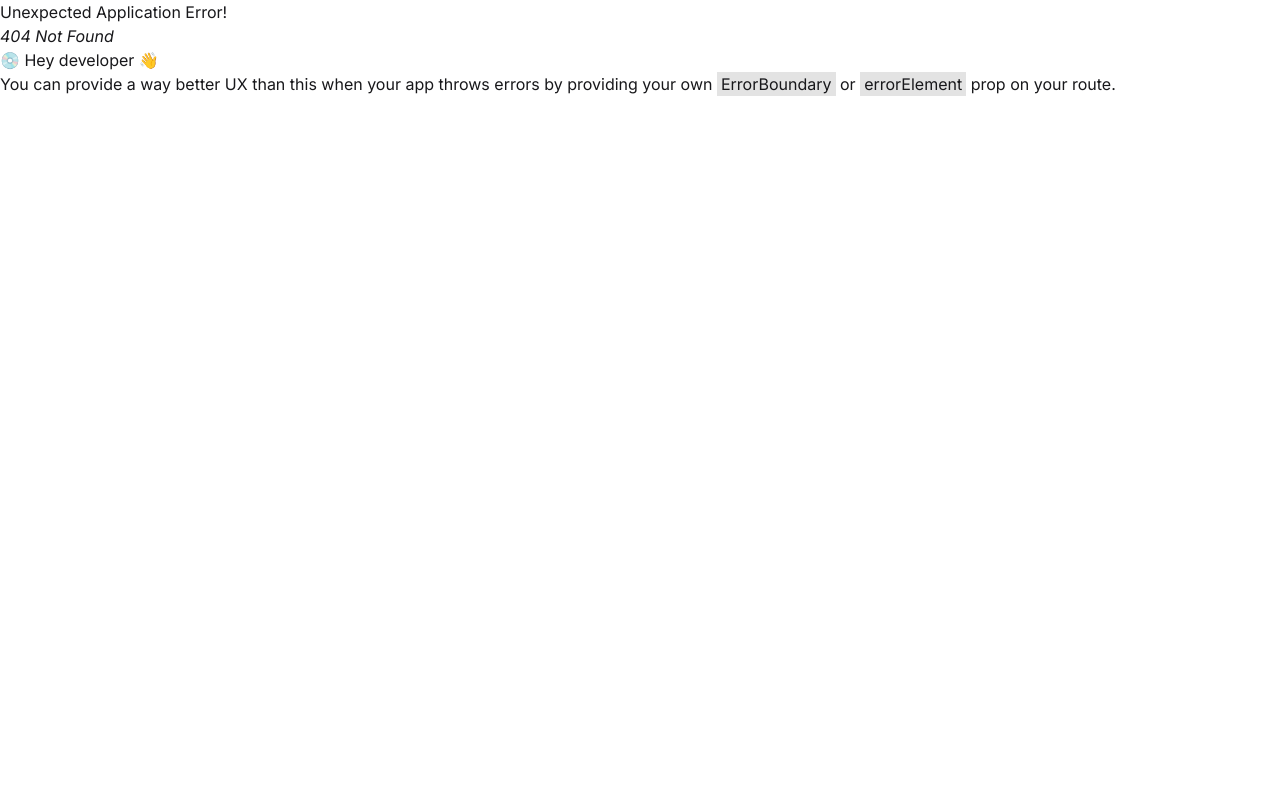
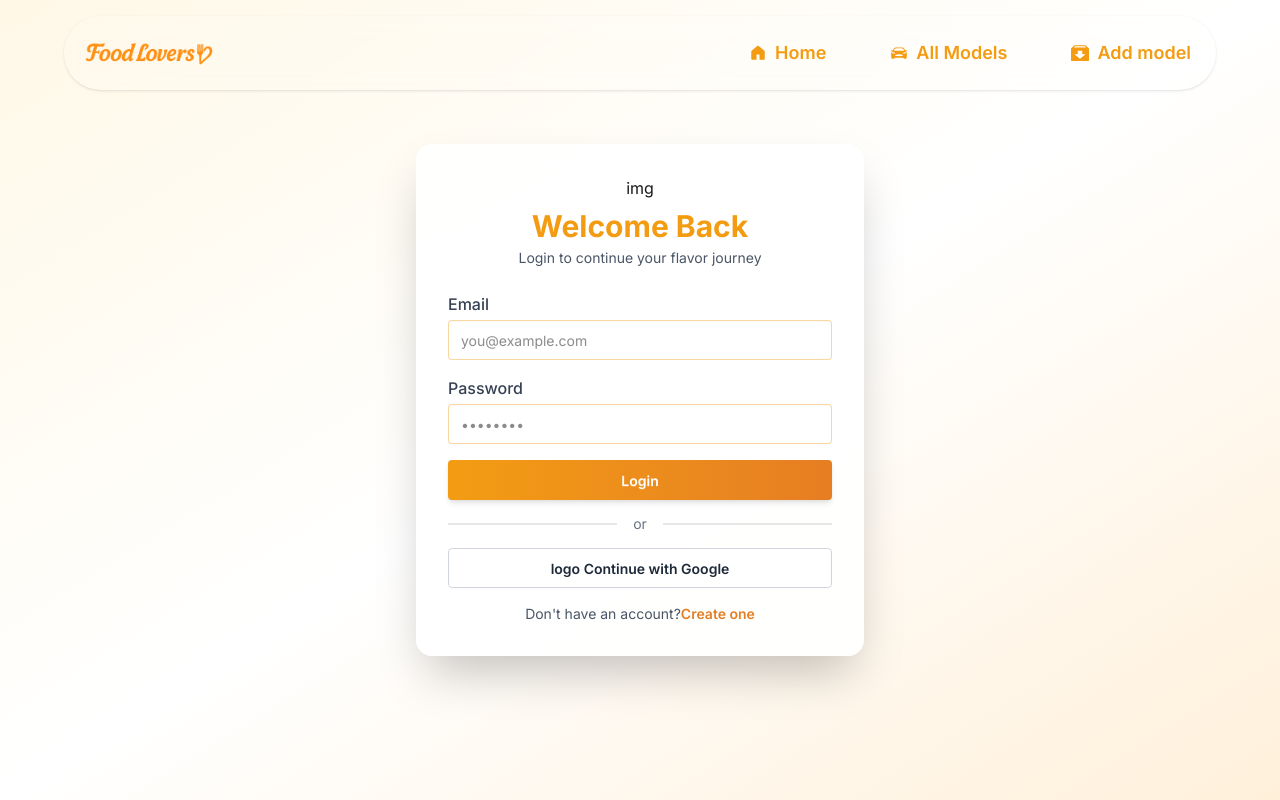
Before and after one commit to ArifBillahMubin/Local-Food-Lovers-Network, a React (Vite) app: page /login in a window 1280 px wide. Before the commit this address had no page. Built offline with nearby package versions, Linux system fonts and the light colour scheme.

Commit message:
login and register from or page added authantication not done yet

```diff
--- /dev/null
+++ b/src/Auth/Login.jsx
@@ -0,0 +1,65 @@
+import React from 'react';
+
+const Login = () => {
+    return (
+        <div class="min-h-screen bg-gradient-to-br from-[#FFF8E7] via-white to-[#FFF0DA] flex items-center justify-center px-4">
+            <div class="w-full max-w-md bg-white/90 backdrop-blur-md rounded-2xl shadow-2xl p-8">
+
+                {/* <!-- Logo / Title --> */}
+                <div class="text-center mb-6">
+                    <div class="flex justify-center mb-2">
+                        img
+                    </div>
+                    <h2 class="text-3xl font-bold text-[#F39C12]">Welcome Back</h2>
+                    <p class="text-sm text-gray-600 mt-1">Login to continue your flavor journey </p>
+                </div>
+
+                {/* <!-- Login Form --> */}
+                <form class="space-y-4">
+                    <div>
+                        <label class="block text-gray-700 font-medium mb-1">Email</label>
+                        <input
+                            type="email"
+                            placeholder="you@example.com"
+                            class="input input-bordered w-full border-[#F39C12]/40 focus:outline-none focus:ring-2 focus:ring-[#F39C12]"
+                        />
+                    </div>
+
+                    <div>
+                        <label class="block text-gray-700 font-medium mb-1">Password</label>
+                        <input
+                            type="password"
+                            placeholder="••••••••"
+                            class="input input-bordered w-full border-[#F39C12]/40 focus:outline-none focus:ring-2 focus:ring-[#F39C12]"
+                        />
+                    </div>
+
+                    <button
+                        type="submit"
+                        class="btn btn-primary w-full bg-gradient-to-r from-[#F39C12] to-[#E67E22] border-none text-white font-semibold shadow-md hover:opacity-90 hover:scale-[1.02] transition-transform duration-200"
+                    >
+                        Login
+                    </button>
+
+                    <div class="divider text-gray-500 text-sm">or</div>
+
+                    {/* <!-- Continue with Google --> */}
+                    <button
+                        type="button"
+                        class="btn w-full bg-white text-gray-800 border border-gray-300 hover:bg-gray-100 flex items-center justify-center gap-2"
+                    >
+                        logo
+                        Continue with Google
+                    </button>
+
+                    <p class="text-center text-sm text-gray-600 mt-3">
+                        Don't have an account?
+                        <a href="/register" class="text-[#E67E22] font-semibold hover:underline">Create one</a>
+                    </p>
+                </form>
+            </div>
+        </div>
+    );
+};
+
+export default Login;
--- /dev/null
+++ b/src/Auth/Register.jsx
@@ -0,0 +1,59 @@
+import React from 'react';
+import { Link } from 'react-router';
+
+const Register = () => {
+    return (
+        <div class="min-h-screen bg-gradient-to-br from-[#FFF8E7] via-white to-[#FFF0DA] flex items-center justify-center px-4">
+            <div class="w-full max-w-md bg-white backdrop-blur-md rounded-2xl shadow-2xl p-8 mt-20">
+
+                {/* <!-- Logo / Title --> */}
+                <div class="text-center mb-6">
+                    <div class="flex justify-center mb-2">
+
+                    </div>
+                    <h2 class="text-3xl font-bold text-[#F39C12]">Join Food Lovers</h2>
+                    <p class="text-sm text-gray-600 mt-1">Create your account and start sharing your taste journey</p>
+                </div>
+
+                {/* <!-- Form --> */}
+                <form class="space-y-4">
+                    <div>
+                        <label class="block text-gray-700 font-medium mb-1">Name</label>
+                        <input type="text" placeholder="Your full name" class="input input-bordered w-full border-[#F39C12]/40 focus:outline-none focus:ring-2 focus:ring-[#F39C12]" />
+                    </div>
+
+                    <div>
+                        <label class="block text-gray-700 font-medium mb-1">Email</label>
+                        <input type="email" placeholder="you@example.com" class="input input-bordered w-full border-[#F39C12]/40 focus:outline-none focus:ring-2 focus:ring-[#F39C12]" />
+                    </div>
+
+                    <div>
+                        <label class="block text-gray-700 font-medium mb-1">Photo URL</label>
+                        <input type="text" placeholder="Link to your profile photo" class="input input-bordered w-full border-[#F39C12]/40 focus:outline-none focus:ring-2 focus:ring-[#F39C12]" />
+                    </div>
+
+                    <div>
+                        <label class="block text-gray-700 font-medium mb-1">Password</label>
+                        <input type="password" placeholder="••••••••" class="input input-bordered w-full border-[#F39C12]/40 focus:outline-none focus:ring-2 focus:ring-[#F39C12]" />
+                    </div>
+
+                    <div>
+                        <label class="block text-gray-700 font-medium mb-1">Confirm Password</label>
+                        <input type="password" placeholder="Re-type password" class="input input-bordered w-full border-[#F39C12]/40 focus:outline-none focus:ring-2 focus:ring-[#F39C12]" />
+                    </div>
+
+                    <button type="submit" class="btn btn-primary w-full bg-gradient-to-r from-[#F39C12] to-[#E67E22] border-none text-white font-semibold shadow-md hover:opacity-90 hover:scale-[1.02] transition-transform duration-200">
+                        Create Account
+                    </button>
+
+                    <p class="text-center text-sm text-gray-600 mt-3">
+                        Already have an account?
+                        <Link to={'/login'} class="text-[#E67E22] font-semibold hover:underline">Login here</Link>
+                    </p>
+                </form>
+            </div>
+        </div>
+    );
+};
+
+export default Register;
--- a/src/components/Navbar/Navbar.jsx
+++ b/src/components/Navbar/Navbar.jsx
@@ -35,8 +35,8 @@ const Navbar = () => {
                         tabIndex="-1"
                         className="menu fixed menu-sm dropdown-content bg-base-100 rounded-box z-100 mt-3 w-52 p-2 shadow"
                     >
-                        <li>
-                            <NavLink to={"/"}>
+                        <li className='text-lg'>
+                            <NavLink to={"/"} >
                                 <GoHomeFill />
                                 Home
                             </NavLink>
@@ -55,18 +55,18 @@ const Navbar = () => {
             <div className="navbar-center hidden md:flex">
                 <ul className="menu menu-horizontal px-1 gap-10">
                     <li>
-                        <NavLink to={"/"}>
+                        <NavLink to={"/"} className="text-[#F39C12] font-semibold text-lg">
                             <GoHomeFill />
                             Home
                         </NavLink>
                     </li>
                     <li>
-                        <NavLink to={"/"}>
+                        <NavLink to={"/"} className="text-[#F39C12] font-semibold text-lg">
                             <IoLogoModelS /> All Models
                         </NavLink>
                     </li>
                     <li>
-                        <NavLink to={"/"}>
+                        <NavLink to={"/"} className="text-[#F39C12] font-semibold text-lg">
                             <ImBoxAdd /> Add model
                         </NavLink>
                     </li>
--- a/src/router/routes.jsx
+++ b/src/router/routes.jsx
@@ -1,7 +1,8 @@
 import { createBrowserRouter } from "react-router";
 import Home from "../pages/Home/Home";
 import MainLayout from "../layouts/MainLayout";
-
+import Register from "../Auth/Register";
+import Login from "../Auth/Login.Jsx";
 const router = createBrowserRouter([
     {
         path:'/',
@@ -10,6 +11,14 @@ const router = createBrowserRouter([
             {
                 index:true,
                 Component:Home
+            },
+            {
+                path:'/register',
+                Component:Register
+            },
+            {
+                path:'/login',
+                Component:Login
             }
         ]
     }
```
